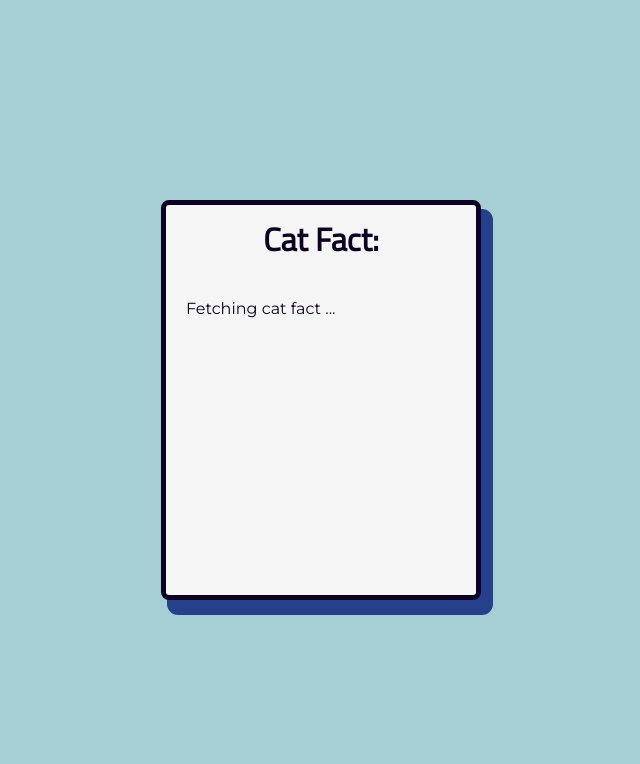
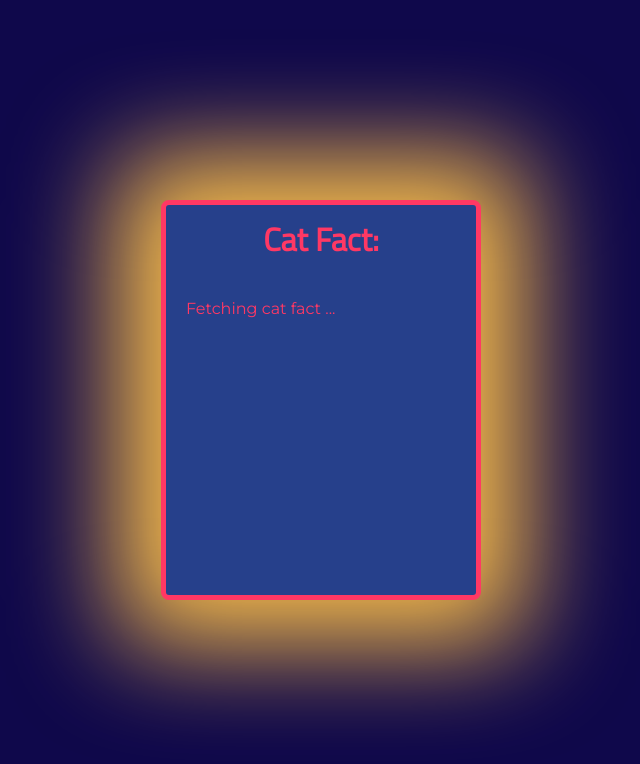
Before and after one commit to natalyjazzviolin/css-prefers-color-scheme, a plain HTML site: page index.html in a window 1280 px wide. Shown: the whole page, without its empty margins (319-959 px from the left). Drawn offline with Linux system fonts and the dark colour scheme; no server answers.

Commit message:
Revert "Base color theme."

```diff
--- a/style.css
+++ b/style.css
@@ -8,11 +8,25 @@
 }
 
 :root {
+    color-scheme: light;
+
     --color: var(--xiketic);
     --card-color: whitesmoke;
     --background-color: var(--light-blue);
     --accent-color: var(--dark-cornflower);
     --box-shadow: 9px 12px 0px 3px var(--accent-color);
+}
+
+@media (prefers-color-scheme: dark) {
+    :root {
+        color-scheme: dark;
+
+        --color: var(--radical-red);
+        --card-color: var(--dark-cornflower);
+        --accent-color: var(--maximum-yellow-red);
+        --background-color: var(--midnight-blue);
+        --box-shadow: 0px 0px 105px 45px var(--accent-color);
+    }
 }
 
 * {
```
